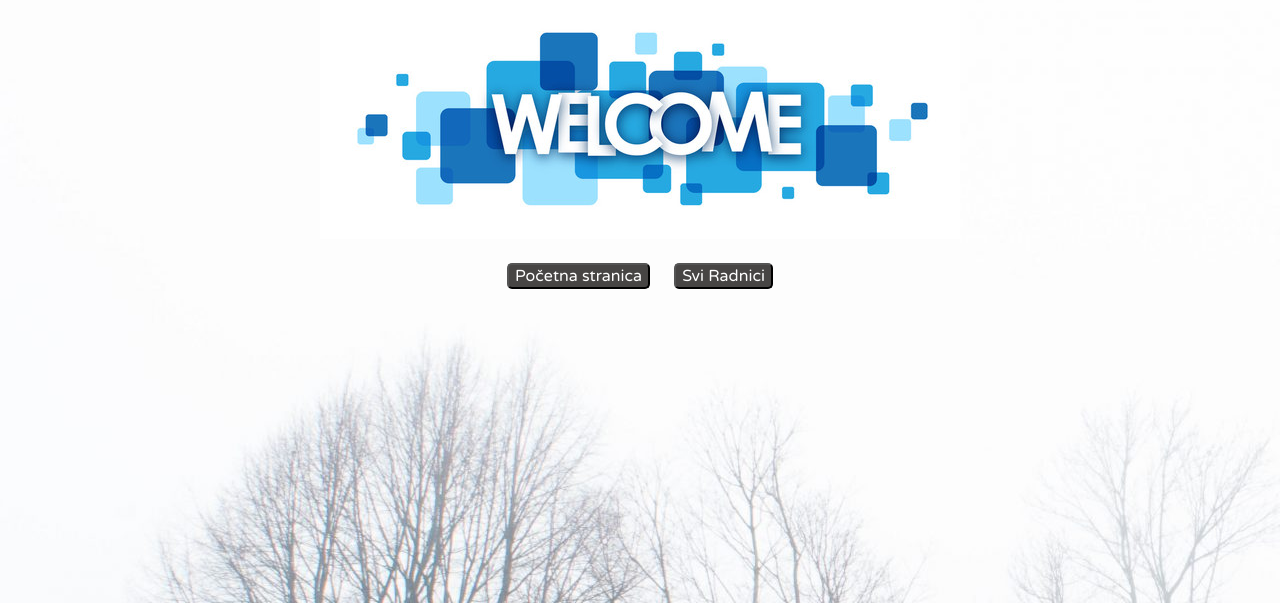
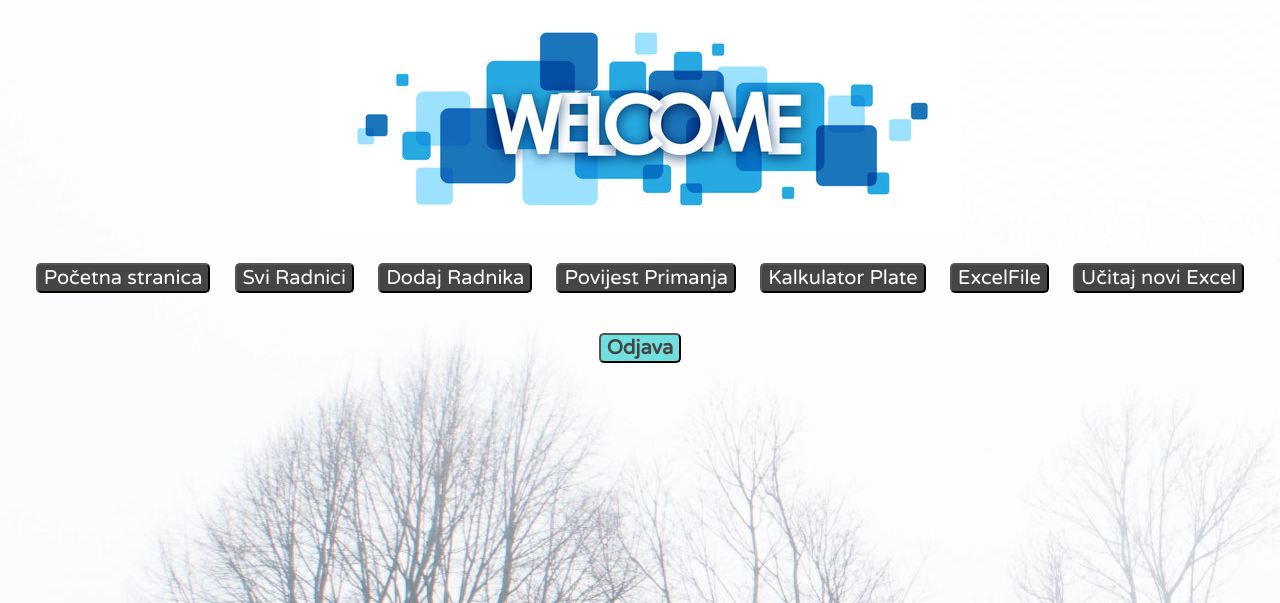
Before and after one commit to MarkoCuk54/Payroll-Application, a Flask app: page /home in a window 1280 px wide. Shown: the part 181-784 px from the top of the page. Run offline with Flask 2, Linux system fonts and the light colour scheme.

Commit message:
adding rest of the buttons to the Homepage

```diff
--- a/static/style.css
+++ b/static/style.css
@@ -74,6 +74,20 @@ form {
   border: 0;
   font-size: 20px;
 }
+#form-odjava {
+  margin-top: 40px;
+}
+
+#button-odjava {
+  background-color: #6fdfdf;
+  color: #474544;
+  font-weight: 800;
+}
+
+#button-odjava:hover {
+  background-color: #5fcdcd;
+}
+
 .button-div {
   margin-top: 50vh;
   text-align: center;
@@ -83,10 +97,12 @@ form {
   background: #474544;
   color: white;
   border-radius: 5px;
+  font-size: 20px;
 }
 
 .buttons:hover {
   cursor: pointer;
+  background-color: #5a5a5a;
 }
 
 .button-form {
--- a/templates/home.html
+++ b/templates/home.html
@@ -30,8 +30,6 @@
                     <li><form  style="text-align: left" action="/kalkulator">  <button id="home">Kalkulator Plate</button></form></li>
             <li><form  style="text-align: left" action="/excelFile"> <button id="home">ExcelFile</button></form></li>
                         <li><form  style="text-align: left" action="/upload"> <button id="home">Učitaj novi Excel</button></form></li>
-
-
       <li><form style="text-align: left" action="/">
         <button id="odjava">Odjava</button></form></form></li>
 
@@ -53,6 +51,14 @@
       <form class="button-form"  action="/sviRadnici">
         <button class="buttons" >Svi Radnici</button>
       </form>
+       <form class="button-form" action="/dodajRadnika">
+        <button class="buttons">Dodaj Radnika</button></form>
+        <form  class="button-form" action="/povijestPrimanja">  <button class="buttons">Povijest Primanja</button></form>
+        <form  class="button-form" action="/kalkulator">  <button class="buttons">Kalkulator Plate</button></form>
+        <form  class="button-form" action="/excelFile"> <button class="buttons">ExcelFile</button></form>
+        <form  class="button-form" action="/upload"> <button class="buttons">Učitaj novi Excel</button></form>
+        <form id="form-odjava" action="/">
+        <button id="button-odjava" class="buttons">Odjava</button></form>
     </div>
 
   </div>
```
